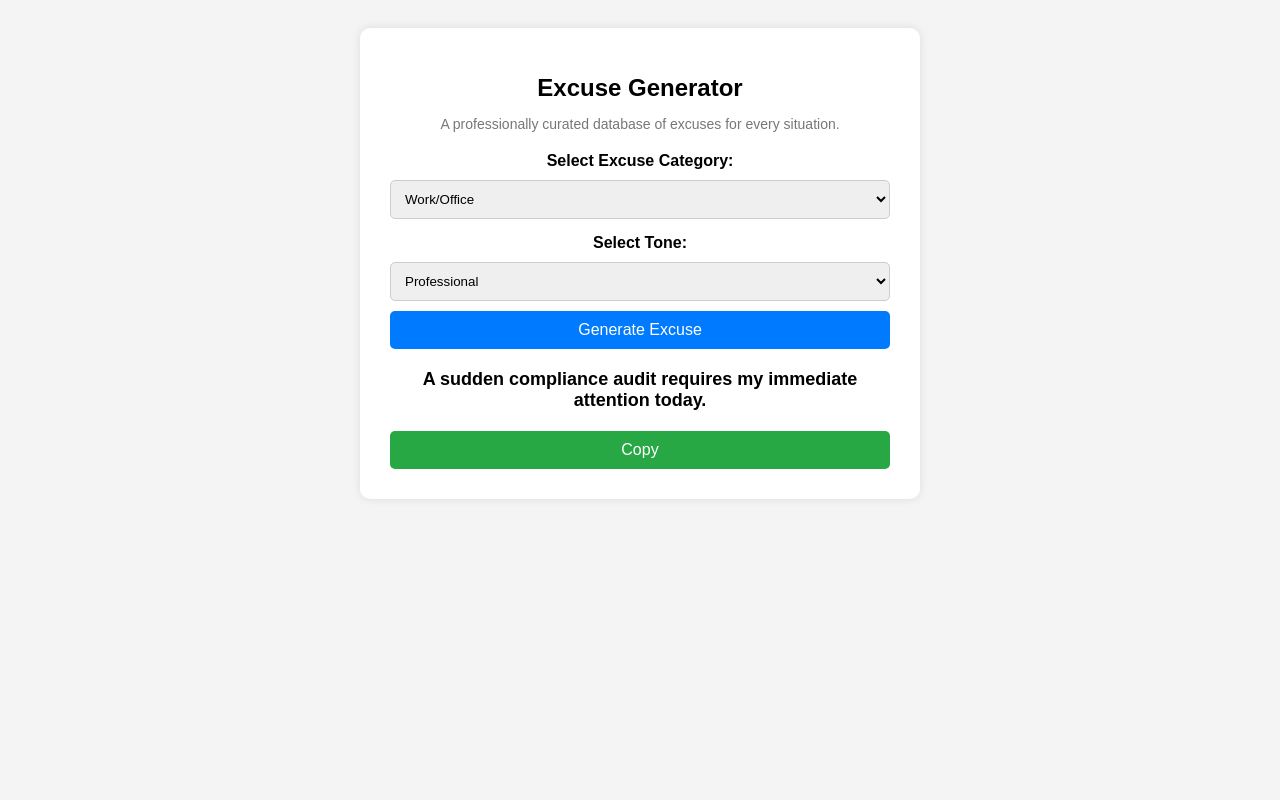
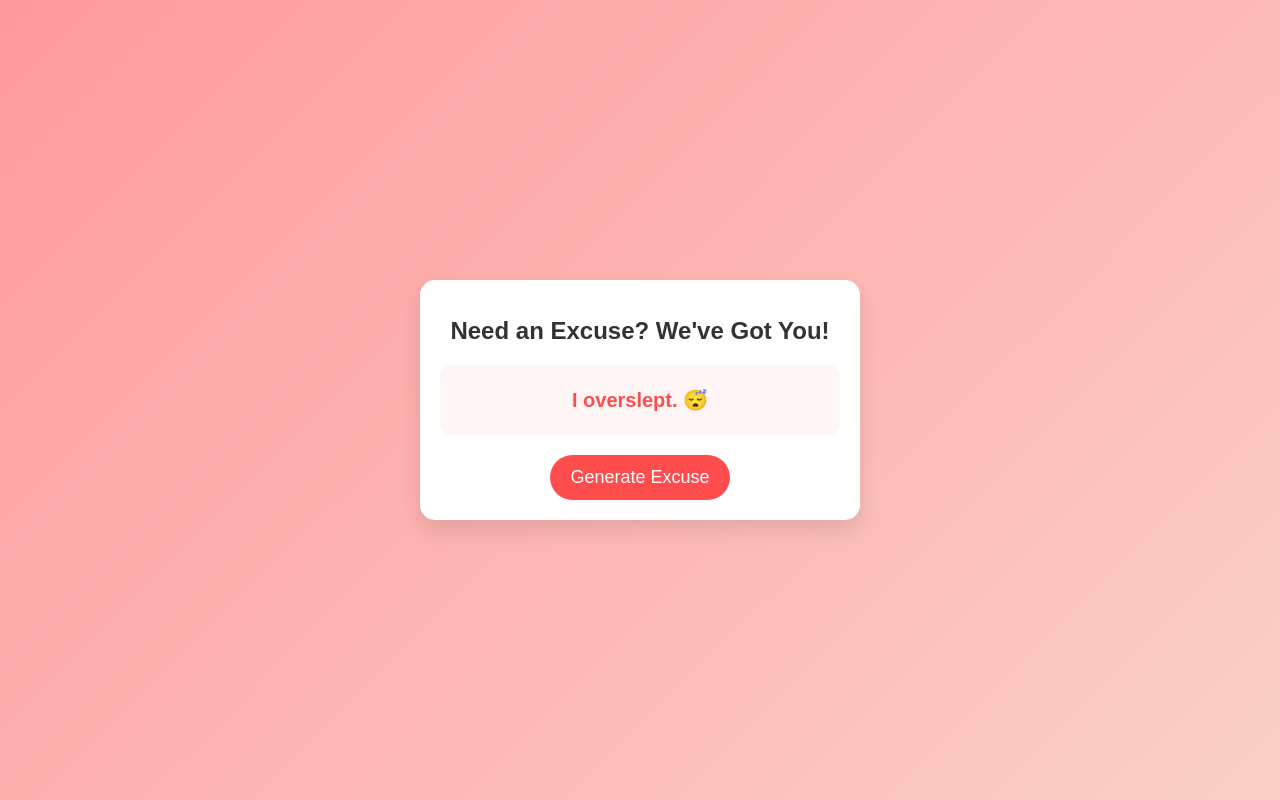
Before and after one commit to aritromallick/Excuse-Generator-, a plain HTML site: page index.html in a window 1280 px wide. Both pictures are taken after a click on the button "Generate Excuse". Drawn offline with Linux system fonts and the light colour scheme.

Commit message:
Update index.html

```diff
--- a/index.html
+++ b/index.html
@@ -3,39 +3,101 @@
 <head>
     <meta charset="UTF-8">
     <meta name="viewport" content="width=device-width, initial-scale=1.0">
-    <title>Excuse Generator - The Most Reliable Excuse Maker</title>
-    <link rel="stylesheet" href="styles.css">
+    <title>Excuse Generator</title>
+    <style>
+        body {
+            font-family: 'Poppins', sans-serif;
+            text-align: center;
+            background: linear-gradient(135deg, #ff9a9e, #fad0c4);
+            margin: 0;
+            padding: 0;
+            display: flex;
+            flex-direction: column;
+            justify-content: center;
+            align-items: center;
+            height: 100vh;
+        }
+        .container {
+            background: white;
+            padding: 20px;
+            border-radius: 15px;
+            box-shadow: 0 10px 20px rgba(0, 0, 0, 0.1);
+            max-width: 90%;
+            width: 400px;
+        }
+        h1 {
+            font-size: 24px;
+            color: #333;
+        }
+        .excuse-box {
+            font-size: 20px;
+            font-weight: bold;
+            color: #ff4d4d;
+            margin: 20px 0;
+            padding: 10px;
+            background: #fff5f5;
+            border-radius: 10px;
+            min-height: 50px;
+            display: flex;
+            align-items: center;
+            justify-content: center;
+        }
+        button {
+            background: #ff4d4d;
+            color: white;
+            border: none;
+            padding: 12px 20px;
+            font-size: 18px;
+            border-radius: 25px;
+            cursor: pointer;
+            transition: 0.3s;
+        }
+        button:hover {
+            background: #ff1a1a;
+        }
+        button:active {
+            transform: scale(0.95);
+        }
+        @media (max-width: 500px) {
+            .container {
+                width: 90%;
+            }
+            h1 {
+                font-size: 20px;
+            }
+            .excuse-box {
+                font-size: 18px;
+            }
+            button {
+                font-size: 16px;
+            }
+        }
+    </style>
 </head>
 <body>
     <div class="container">
-        <h1>Excuse Generator</h1>
-        <p class="subtitle">A professionally curated database of excuses for every situation.</p>
-
-        <label for="category">Select Excuse Category:</label>
-        <select id="category">
-            <option value="work">Work/Office</option>
-            <option value="school">School/College</option>
-            <option value="social">Social Events</option>
-            <option value="family">Family Obligations</option>
-            <option value="random">Random Funny</option>
-        </select>
-
-        <label for="tone">Select Tone:</label>
-        <select id="tone">
-            <option value="professional">Professional</option>
-            <option value="believable">Believable</option>
-            <option value="funny">Funny/Sarcastic</option>
-            <option value="dramatic">Over-the-Top</option>
-        </select>
-
+        <h1>Need an Excuse? We've Got You!</h1>
+        <div class="excuse-box" id="excuse">Click the button to generate an excuse! 😏</div>
         <button onclick="generateExcuse()">Generate Excuse</button>
-
-        <div id="result-container">
-            <p id="excuse"></p>
-            <button id="copy-btn" onclick="copyExcuse()">Copy</button>
-        </div>
     </div>
 
-    <script src="script.js"></script>
+    <script>
+        const excuses = [
+            "My dog ate my homework! 🐶",
+            "I got stuck in traffic. 🚦",
+            "I had a last-minute emergency. 🚨",
+            "My Wi-Fi went down. 📶",
+            "I overslept. 😴",
+            "I had a sudden family commitment. 👨‍👩‍👦"
+        ];
+
+        function generateExcuse() {
+            const excuseBox = document.getElementById("excuse");
+            const randomExcuse = excuses[Math.floor(Math.random() * excuses.length)];
+            excuseBox.textContent = randomExcuse;
+            excuseBox.style.animation = "shake 0.5s";
+            setTimeout(() => excuseBox.style.animation = "", 500);
+        }
+    </script>
 </body>
 </html>
```
